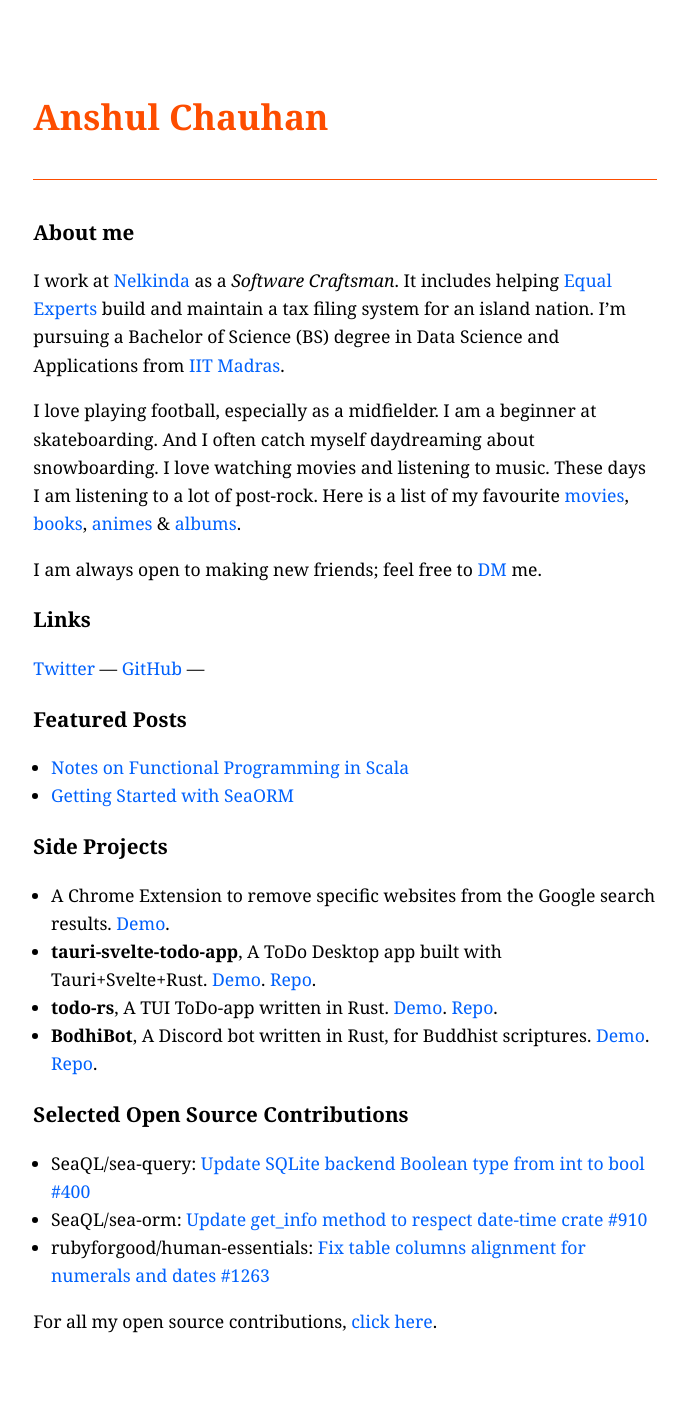
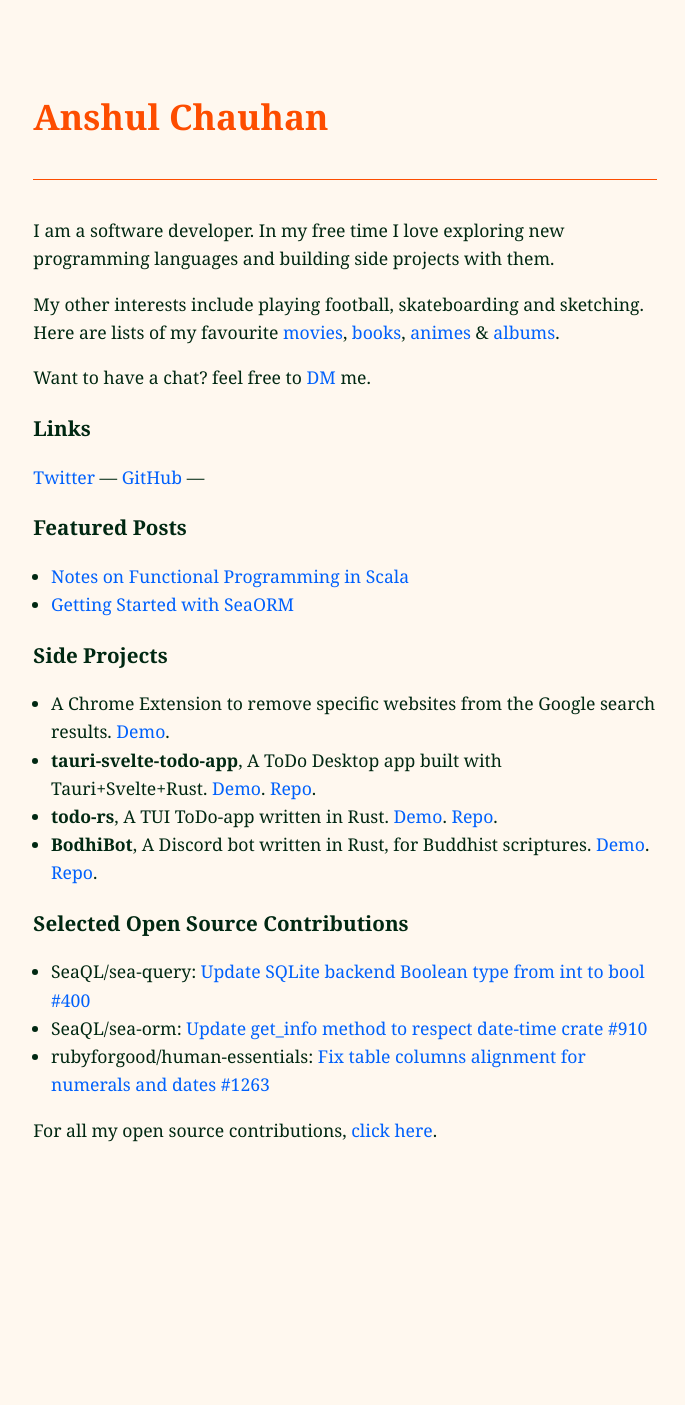
Before and after one commit to anshulxyz/anshulxyz.github.io, a Jekyll site: the page built from index.md, in a window 1280 px wide. Shown: the whole page, without its empty margins (295-980 px from the left). Built offline with Jekyll 4.4.1, drawn with Linux system fonts in a browser that asks for light colours; after the commit the page ends 1214 px from its top, so only the background shows below that.

Commit message:
Update index and colors

```diff
--- a/_sass/main.scss
+++ b/_sass/main.scss
@@ -15,13 +15,14 @@
   line-height: 1.6;
   font-family: Charter, 'Bitstream Charter', 'Sitka Text', Cambria, serif;
   font-size: calc(1em * 1.1);
-  background: white;
-  color: black;
+  background: $color-amber-1;
+  color: $color-emerald-6;
 }
 
 h1,
 h2,
-h3 {
+h3,
+h4 {
   margin: 1em 0 0;
 }
 
@@ -66,7 +67,7 @@
 blockquote {
   margin: 0;
   padding: 0.1rem 1rem;
-  background: lighten($color-powder-2, 15%);
+  background: $color-amber-2;
 }
 
 .footnotes {
@@ -112,11 +113,7 @@
 }
 
 .language-plaintext {
-  background: lighten($color-yellow-2, 20%);
-}
-
-.muted .language-plaintext {
-  background: lighten($color-yellow-2, 30%);
+  background: lighten($color-amber-2, 5%);
 }
 
 table, th, td {
--- a/index.md
+++ b/index.md
@@ -14,23 +14,17 @@
 ---
 {:.title}
 
-### About me
+I am a software developer. In my free time I love exploring new programming
+languages and building side projects with them.
 
-I work at [Nelkinda](https://nelkinda.com/) as a _Software Craftsman_.
-It includes helping [Equal Experts](https://www.equalexperts.com/) build and
-maintain a tax filing system for an island nation.
-I'm pursuing a Bachelor of Science (BS) degree in Data Science and
-Applications from [IIT Madras](https://www.iitm.ac.in/).
 
-I love playing football, especially as a midfielder. I am a beginner at
-skateboarding. And I often catch myself daydreaming about snowboarding. I love
-watching movies and listening to music. These days I am listening to a lot of
-post-rock. Here is a list of my favourite [movies]({% post_url 2022-05-12-movies %}),
+My other interests include playing football, skateboarding and sketching.
+Here are lists of my favourite [movies]({% post_url 2022-05-12-movies %}),
 [books]({% post_url 2022-05-12-books %}),
 [animes]({% post_url 2022-05-12-animes %}) &
 [albums]({% post_url 2022-05-12-albums %}).
 
-I am always open to making new friends; feel free to [DM](https://twitter.com/messages/compose?recipient_id=2547648448&text=hey) me.
+Want to have a chat? feel free to [DM](https://twitter.com/messages/compose?recipient_id=2547648448&text=hey) me.
 
 ### Links
 
```
Also changed, not shown: _posts/2022-05-12-animes.md (+0 -1 lines).
